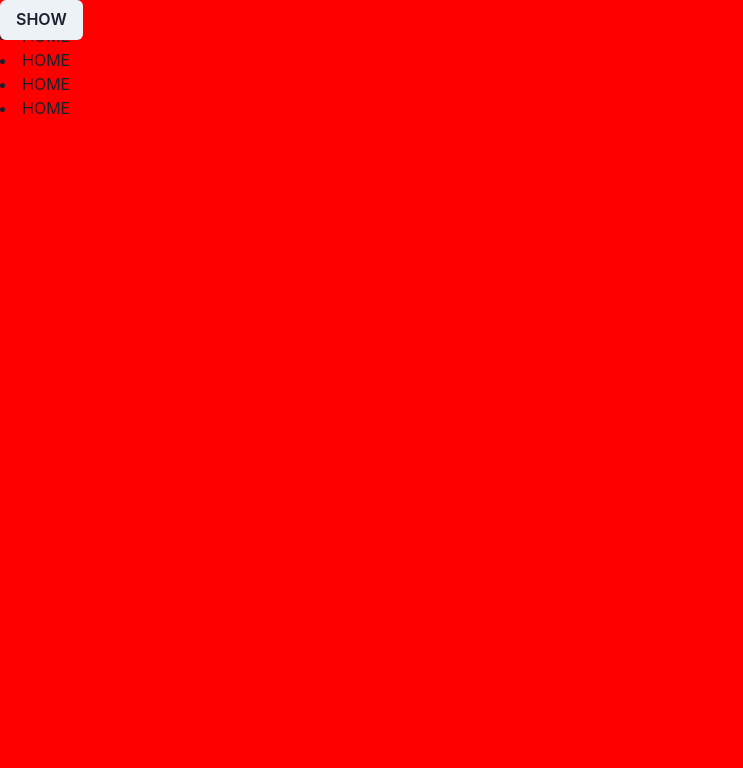
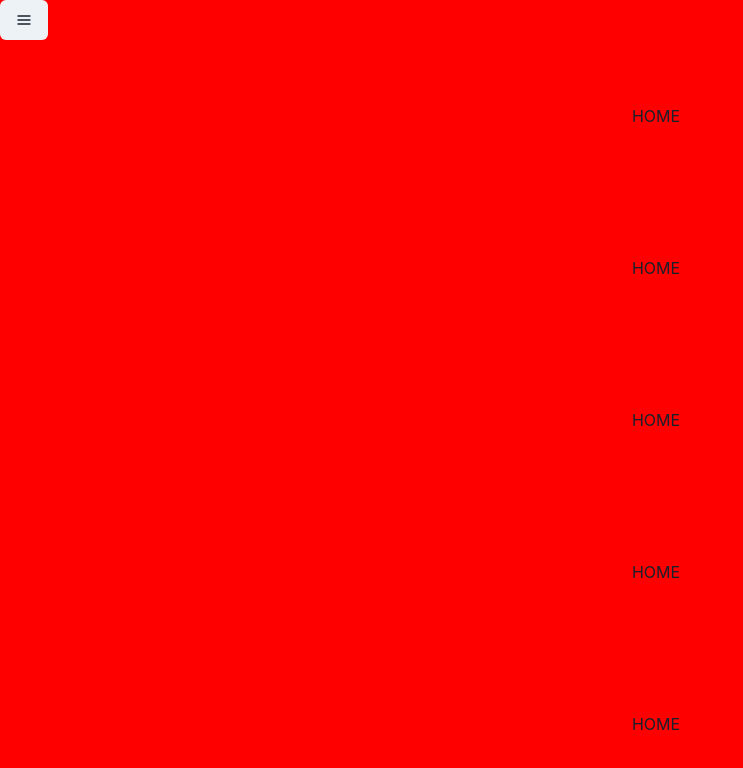
Before and after one commit to fac22/mixlist, a Next.js app: page / in a window 1280 px wide. Shown: the top 768 px of the page, without its empty margins (0-743 px from the left). Built offline with nearby package versions, Linux system fonts and the light colour scheme.

Commit message:
align menu list
>Co-authored-by: cemalokten <60609268+cemalokten@users.noreply.github.com>
Co-authored-by: Michael <72146072+MJOW1999@users.noreply.github.com>
Co-authored-by: Sasha <59370143+cerealenjoyer@users.noreply.github.com>

```diff
--- a/pages/index.js
+++ b/pages/index.js
@@ -18,6 +18,8 @@ import {
   MenuCommand,
   MenuDivider,
   Heading,
+  UnorderedList,
+  ListItem,
 } from '@chakra-ui/react';
 import {
   AddIcon,
@@ -45,14 +47,26 @@ export default function Home() {
         bg="red"
         visibility={toggleMenu ? 'visible' : 'hidden'}
         position="fixed"
+        paddingTop="40px"
       >
-        <li>HOME</li>
-        <li>HOME</li>
-        <li>HOME</li>
-        <li>HOME</li>
-        <li>HOME</li>
+        <UnorderedList
+          width="100%"
+          height="100%"
+          display="flex"
+          flexDirection="column"
+          justifyContent="space-around"
+          alignItems="center"
+          listStyleType="none"
+        >
+          <ListItem>HOME</ListItem>
+          <ListItem>HOME</ListItem>
+          <ListItem>HOME</ListItem>
+          <ListItem>HOME</ListItem>
+          <ListItem>HOME</ListItem>
+        </UnorderedList>
       </Box>
 
+      <Flex direction="row" width="100vw" justifyContent="space-between">
         <Button
           onClick={() =>
             setToggleMenu(() => {
@@ -60,29 +74,11 @@ export default function Home() {
             })
           }
         >
-        SHOW
+          <HamburgerIcon />
         </Button>
+        <Heading>Mixlist</Heading>
 
-      <Flex direction="row" width="100vw" justifyContent="space-between">
-        {/* <Menu>
-          <MenuButton as={Button}>
-            <HamburgerIcon />
-          </MenuButton>
-          <MenuList width="100vw" height="100vh" padding="0" margin="0">
-            <MenuGroup title="Profile">
-              <MenuItem>My Account</MenuItem>
-              <MenuItem>Payments </MenuItem>
-            </MenuGroup>
-            <MenuDivider />
-            <MenuGroup title="Help">
-              <MenuItem>Docs</MenuItem>
-              <MenuItem>FAQ</MenuItem>
-            </MenuGroup>
-          </MenuList>
-        </Menu> */}
-
-        <Heading>Mixlist</Heading>
-        <SearchIcon />
+        <SearchIcon margin="7px" />
       </Flex>
       <Flex direction="row" mb={5} rounded width="500px">
         <img src=""></img>
```
Lines whose indentation alone changed are shown as unchanged.
